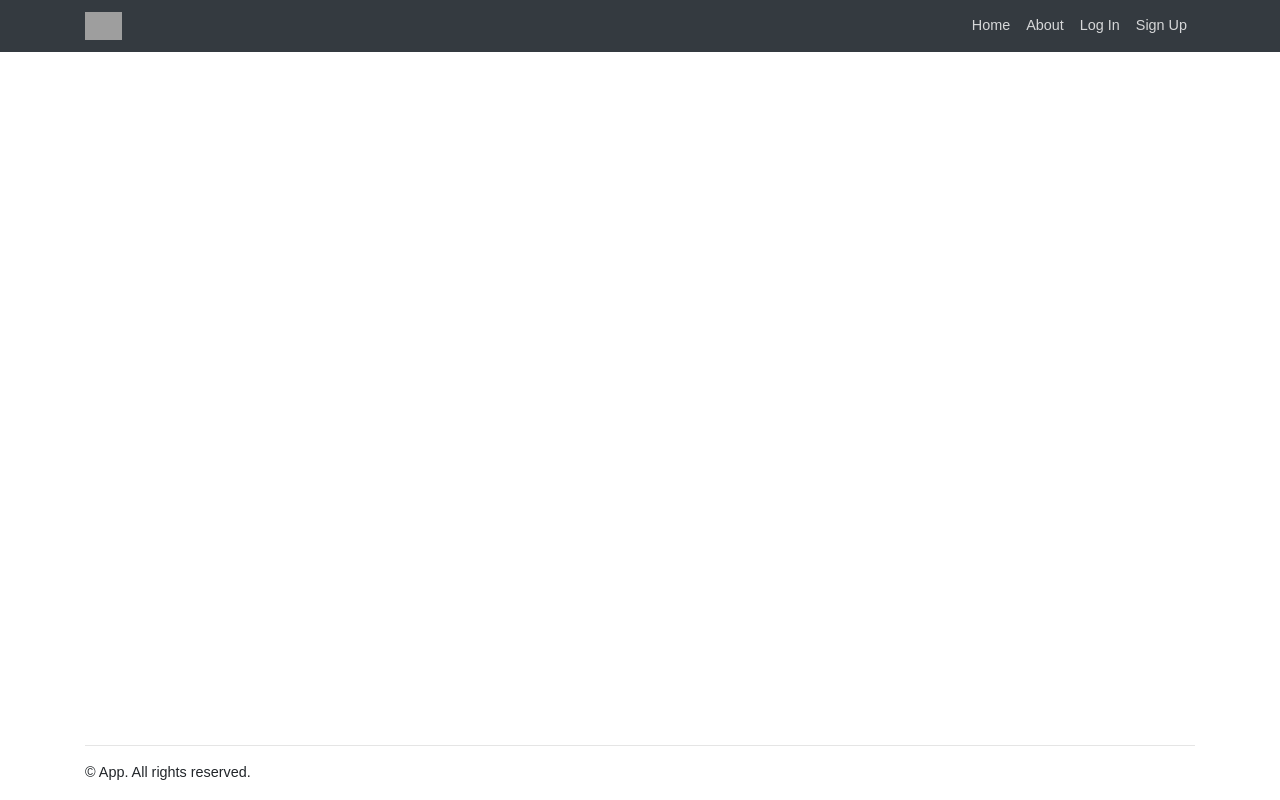
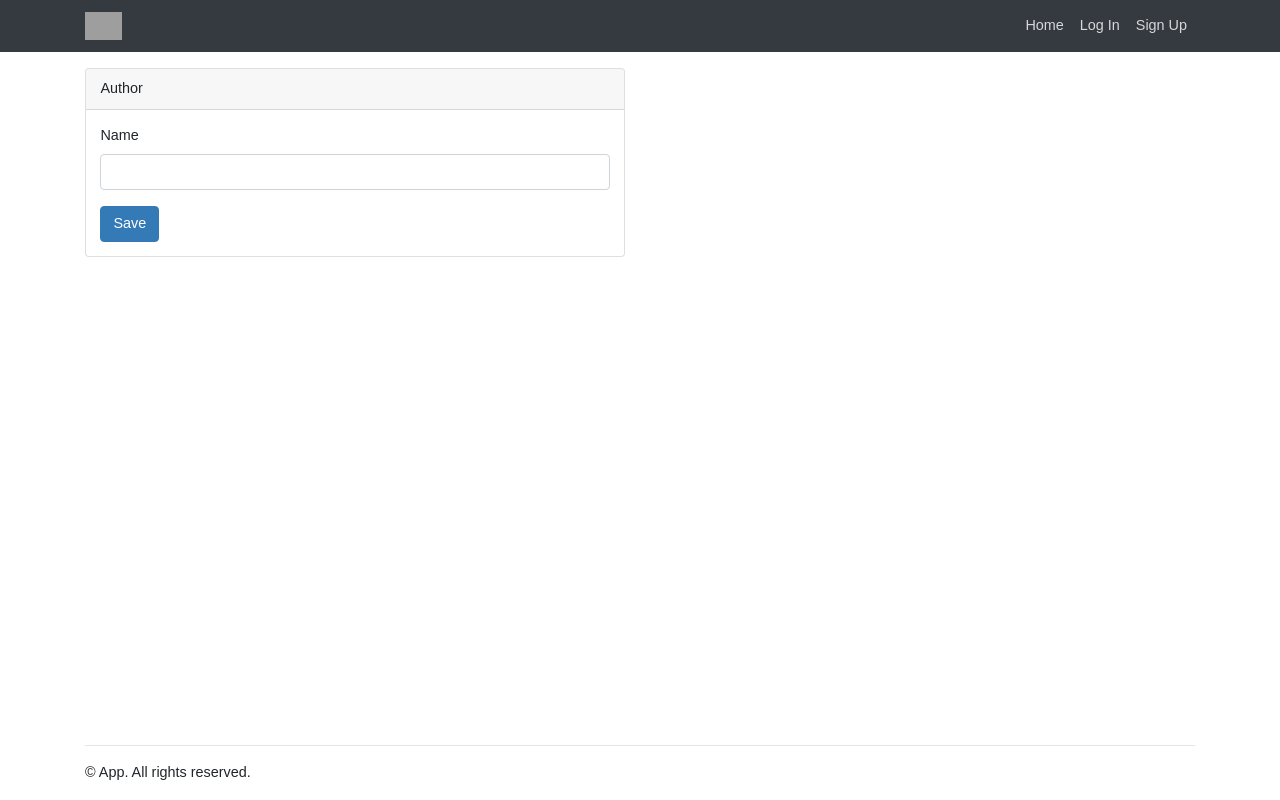
Before and after one commit to ElisDN/rabbit-demo-spa, a Vue app in the folder frontend/: page /author/create in a window 1280 px wide. Built offline with nearby package versions, Linux system fonts and the light colour scheme; no server answers; grey boxes are pictures that could not be loaded.

Commit message:
Added frontend profile pages

```diff
--- a/frontend/src/components/Nav.vue
+++ b/frontend/src/components/Nav.vue
@@ -14,8 +14,9 @@
       <div class="collapse navbar-collapse" id="navbarCollapse">
         <ul class="navbar-nav ml-auto">
           <li class="nav-item"><router-link class="nav-link" :to="{name: 'home'}">Home</router-link></li>
-          <li class="nav-item"><router-link class="nav-link" :to="{name: 'about'}">About</router-link></li>
           <template v-if="$store.getters.isLoggedIn">
+            <li class="nav-item"><router-link class="nav-link" :to="{name: 'profile'}">Profile</router-link></li>
+            <li class="nav-item"><router-link class="nav-link" :to="{name: 'author'}">Author</router-link></li>
             <li class="nav-item"><a class="nav-link" @click="logout" href="">Log Out</a></li>
           </template>
           <template v-else>
--- a/frontend/src/router.js
+++ b/frontend/src/router.js
@@ -14,11 +14,6 @@ export default new Router({
       component: Home
     },
     {
-      path: '/about',
-      name: 'about',
-      component: () => import('./views/About.vue')
-    },
-    {
       path: '/login',
       name: 'login',
       component: () => import('./views/Login.vue')
@@ -32,6 +27,21 @@ export default new Router({
       path: '/signup/confirm',
       name: 'signup.confirm',
       component: () => import('./views/SignUp/Confirm.vue')
+    },
+    {
+      path: '/profile',
+      name: 'profile',
+      component: () => import('./views/Profile/Show.vue')
+    },
+    {
+      path: '/author',
+      name: 'author',
+      component: () => import('./views/Author/Show.vue')
+    },
+    {
+      path: '/author/create',
+      name: 'author.create',
+      component: () => import('./views/Author/Create.vue')
     }
   ]
 })
--- a/frontend/src/views/About.vue
+++ /dev/null
@@ -1,5 +0,0 @@
-<template>
-  <div class="about">
-    <h1>This is an about page</h1>
-  </div>
-</template>
--- /dev/null
+++ b/frontend/src/views/Author/Create.vue
@@ -0,0 +1,71 @@
+<template>
+  <div class="row">
+    <div class="col-md-6">
+      <div class="card">
+        <div class="card-header">
+          Author
+        </div>
+        <div class="card-body">
+          <b-alert variant="danger" v-if="error" show>{{error}}</b-alert>
+
+          <b-form @submit="create">
+
+            <b-form-group label="Name" label-for="createName">
+              <b-form-input
+                  id="createName"
+                  type="text"
+                  v-model="form.name"
+                  aria-describedby="createNameError"
+                  :state="errors.name ? false : null"
+                  required>
+              </b-form-input>
+              <b-form-invalid-feedback id="createNameError">{{ errors.name }}</b-form-invalid-feedback>
+            </b-form-group>
+
+            <b-button type="submit" variant="primary">Save</b-button>
+
+          </b-form>
+        </div>
+      </div>
+    </div>
+  </div>
+</template>
+
+<script>
+  import axios from "axios";
+
+  export default {
+    data() {
+      return {
+        form: {
+          name: null,
+        },
+        error: null,
+        errors: []
+      }
+    },
+    methods: {
+      create(event) {
+        event.preventDefault();
+        this.error = null;
+        this.errors = [];
+        axios
+          .post('/author/create', this.form)
+          .then(() => {
+            this.$router.push({name: 'author'});
+          })
+          .catch(error => {
+            if (error.response) {
+              if (error.response.data.error) {
+                this.error = error.response.data.error;
+              } else if (error.response.data.errors) {
+                this.errors = error.response.data.errors;
+              }
+            } else {
+              console.log(error.message);
+            }
+          });
+      }
+    }
+  }
+</script>
--- /dev/null
+++ b/frontend/src/views/Author/Show.vue
@@ -0,0 +1,40 @@
+<template>
+  <div class="profile">
+    <div class="card">
+      <div class="card-header">
+        Author
+      </div>
+      <table class="table table-stripped mb-0" v-if="author">
+        <tbody>
+        <tr>
+          <th>Name</th>
+          <td>{{ author.name }}</td>
+        </tr>
+        </tbody>
+      </table>
+    </div>
+  </div>
+</template>
+
+<script>
+  import axios from "axios";
+
+  export default {
+    data() {
+      return {
+        author: null,
+      }
+    },
+    mounted() {
+      axios
+        .get('/author')
+        .then(response => {
+          if (response.status === 204) {
+            this.$router.push({name: 'author.create'});
+          } else {
+            this.author = response.data;
+          }
+        })
+    }
+  }
+</script>
--- /dev/null
+++ b/frontend/src/views/Profile/Show.vue
@@ -0,0 +1,40 @@
+<template>
+  <div class="profile">
+    <div class="card">
+      <div class="card-header">
+        Profile
+      </div>
+      <table class="table table-stripped mb-0" v-if="profile">
+        <tbody>
+        <tr>
+          <th>ID</th>
+          <td>{{ profile.id }}</td>
+        </tr>
+        <tr>
+          <th>Email</th>
+          <td>{{ profile.email }}</td>
+        </tr>
+        </tbody>
+      </table>
+    </div>
+  </div>
+</template>
+
+<script>
+  import axios from "axios";
+
+  export default {
+    data() {
+      return {
+        profile: null
+      }
+    },
+    mounted() {
+      axios
+        .get('/profile')
+        .then(response => {
+          this.profile = response.data;
+        })
+    }
+  }
+</script>
```
